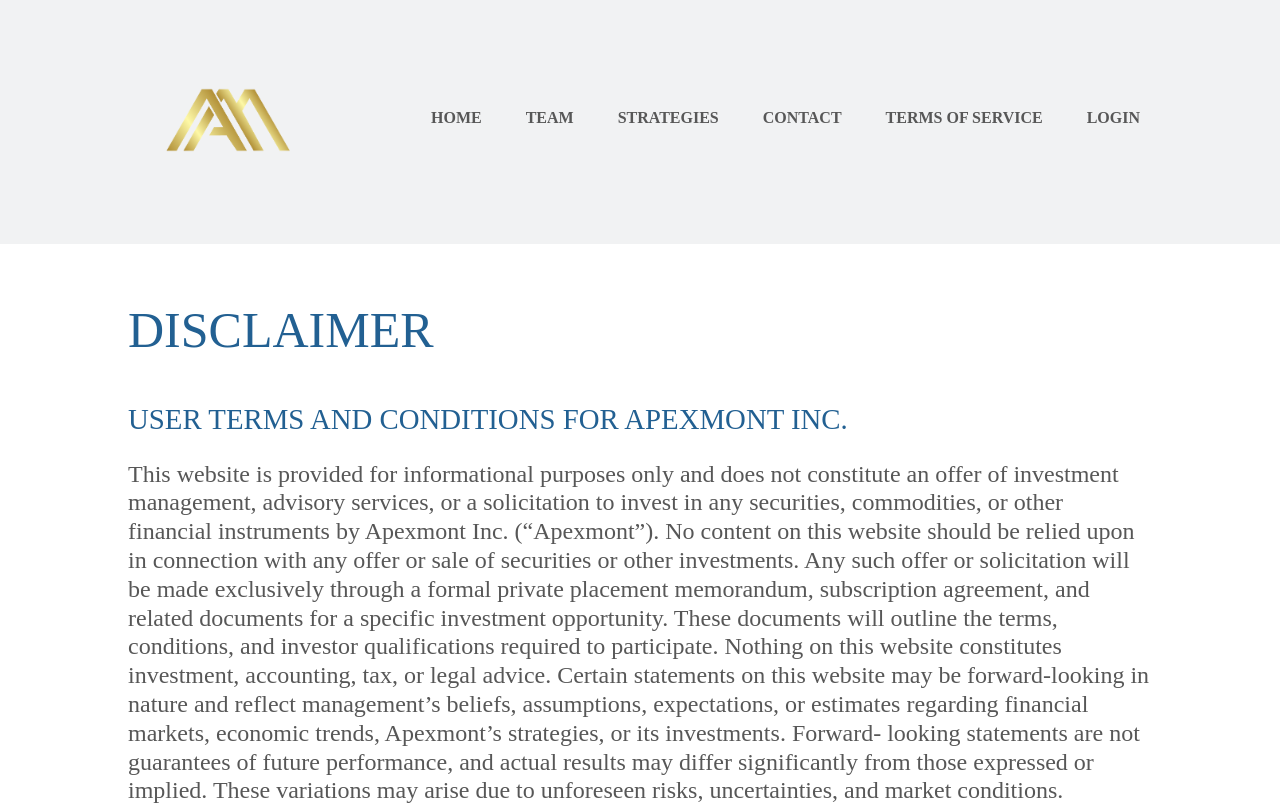
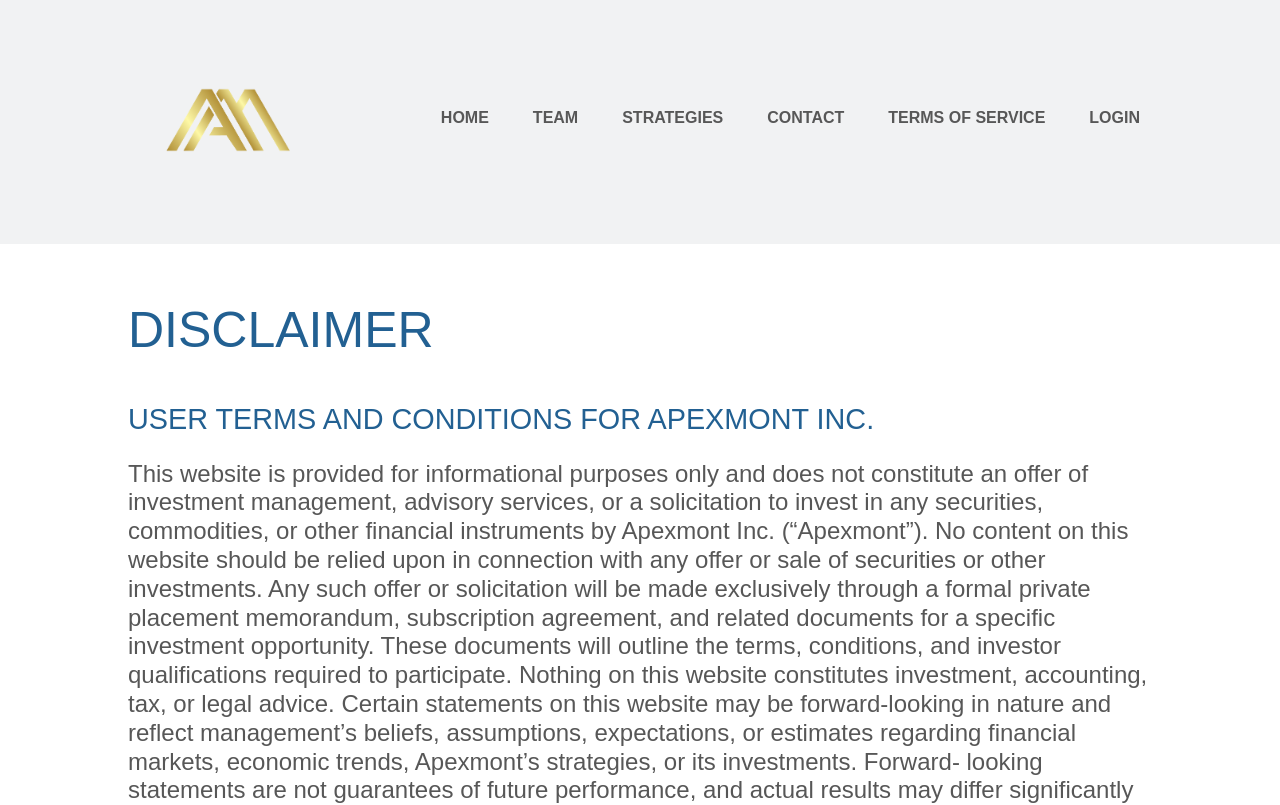
Before and after one commit to fun-minion/apexmont, a React (Create React App) app: page /disclaimer in a window 1280 px wide. Shown: the top 805 px of the page. Built offline with nearby package versions, Linux system fonts and the light colour scheme.

Commit message:
updated the font as the header

```diff
--- a/src/components/header/index.css
+++ b/src/components/header/index.css
@@ -24,6 +24,7 @@
     cursor: pointer;
     text-transform: uppercase;
 
+    font-family: 'Montserrat', sans-serif;
     font-weight: 600;
     font-size: 1.0rem;
     padding: 0 0.75rem;
--- a/src/index.css
+++ b/src/index.css
@@ -3,9 +3,12 @@
   src: url('./assets/Roboto-Regular.ttf') format('truetype');
 }
 
+* {
+  font-family: 'Montserrat', sans-serif !important;
+}
+
 body {
   margin: 0;
-  font-family: 'MyCustonFont',
 }
 
 code {
```
